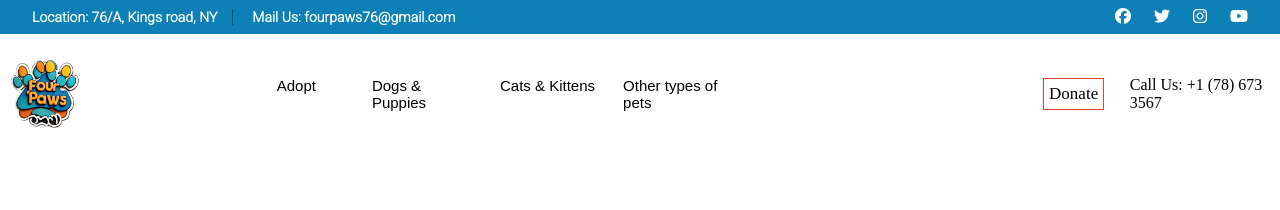
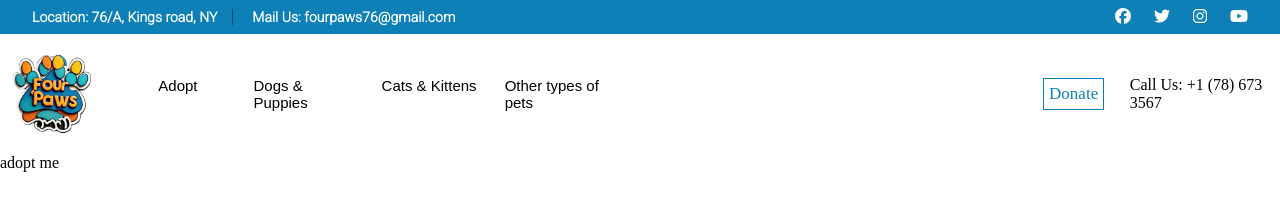
Before and after one commit to margaretboye/four-paws, a plain HTML site: page index.html in a window 1280 px wide. Drawn offline with Linux system fonts and the light colour scheme; a web font is replaced by a local one.

Commit message:
This commit contains updates to my page

```diff
--- a/css/styles.css
+++ b/css/styles.css
@@ -51,8 +51,8 @@ body {
 
 }
 
-#logo {
-    width: 40%;
+#logo{
+    width: 10%;
 }
 
 .list-items {
@@ -78,7 +78,7 @@ body {
 
 .nav-bar {
     display: flex;
-    justify-content: space-between;
+    justify-content: space-evenly;
     width: 100vw;
     height: 15vh;
     background-color: #fff;
@@ -132,12 +132,21 @@ body {
 #donate {
     text-align: center;
     padding: 5px 5px;
-    border: 1px solid #E34234;
+    border: 1px solid #0D80B7;
     background-color: #fff;
     font-size: 17px;
+    color: #0D80B7;
 }
 
 #donate:hover {
     background-color: #FE8B18;
-    color: black;
+    color: #fff;
+    border-color: #FE8B18;
 }
+
+
+.hero{
+    background-image: url();
+    background-size: cover;
+    background-position: center;
+}
--- a/index.html
+++ b/index.html
@@ -32,9 +32,9 @@
     </section>
     <section class="nav-bar">
         <div class="nav-bar-left">
-
-            <a href=""><img id="logo" src="./assets/logos/edited.png" alt="logo"></a>
-
+                <!-- <a href=""> -->
+                    <img id="logo"  src="./assets/logos/edited.png" alt="logo">
+                <!-- </a>            -->
             <nav class="nav-links">
                 <a class="list-items" href="">
                     <span> Adopt </span>
@@ -55,6 +55,9 @@
             <a id="call" href="">Call Us: <span>+1 (78) 673 3567</span></a>
         </div>
     </section>
+    <section class="hero">
+        <div>adopt me</div>
+    </section>
 </body>
 
 </html>
```
